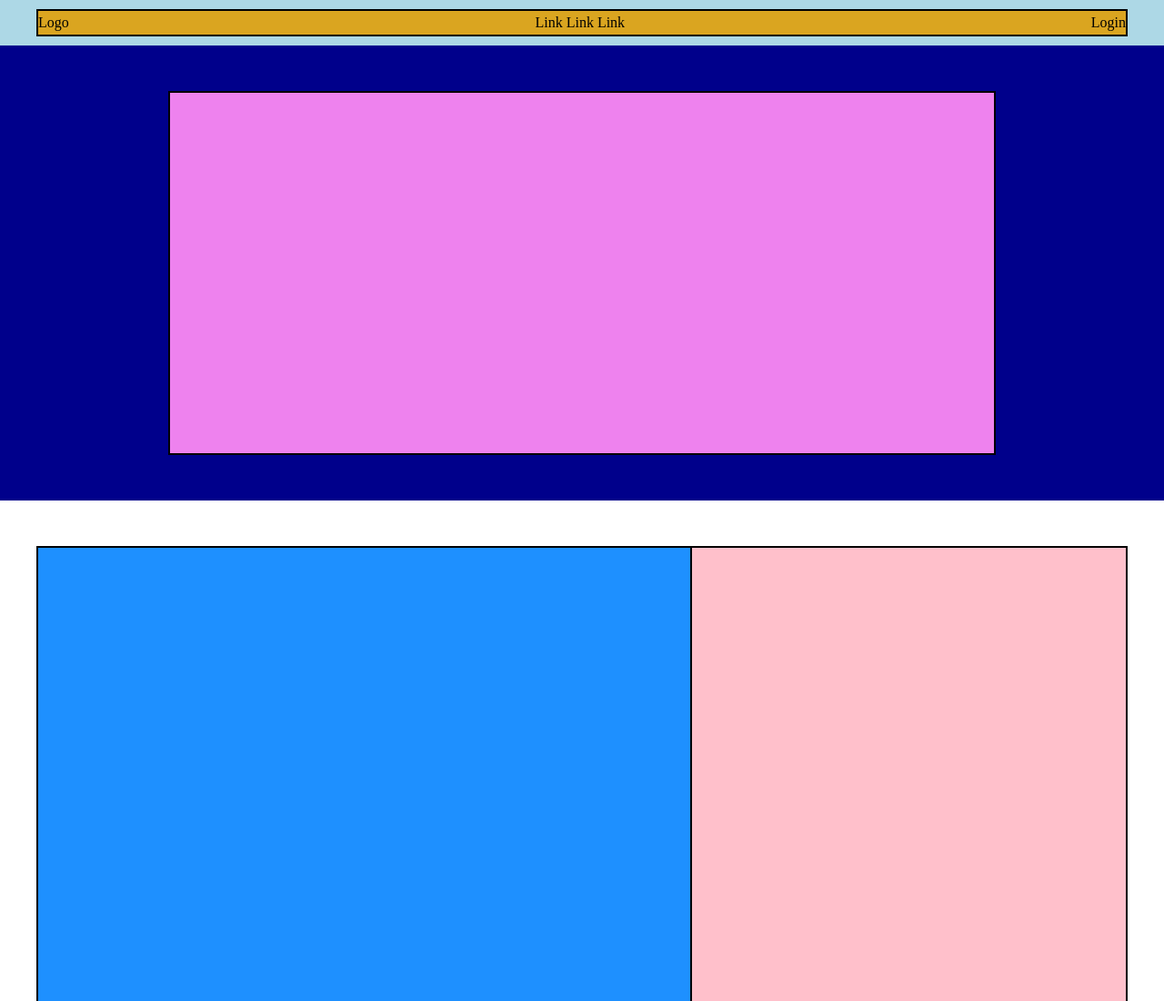
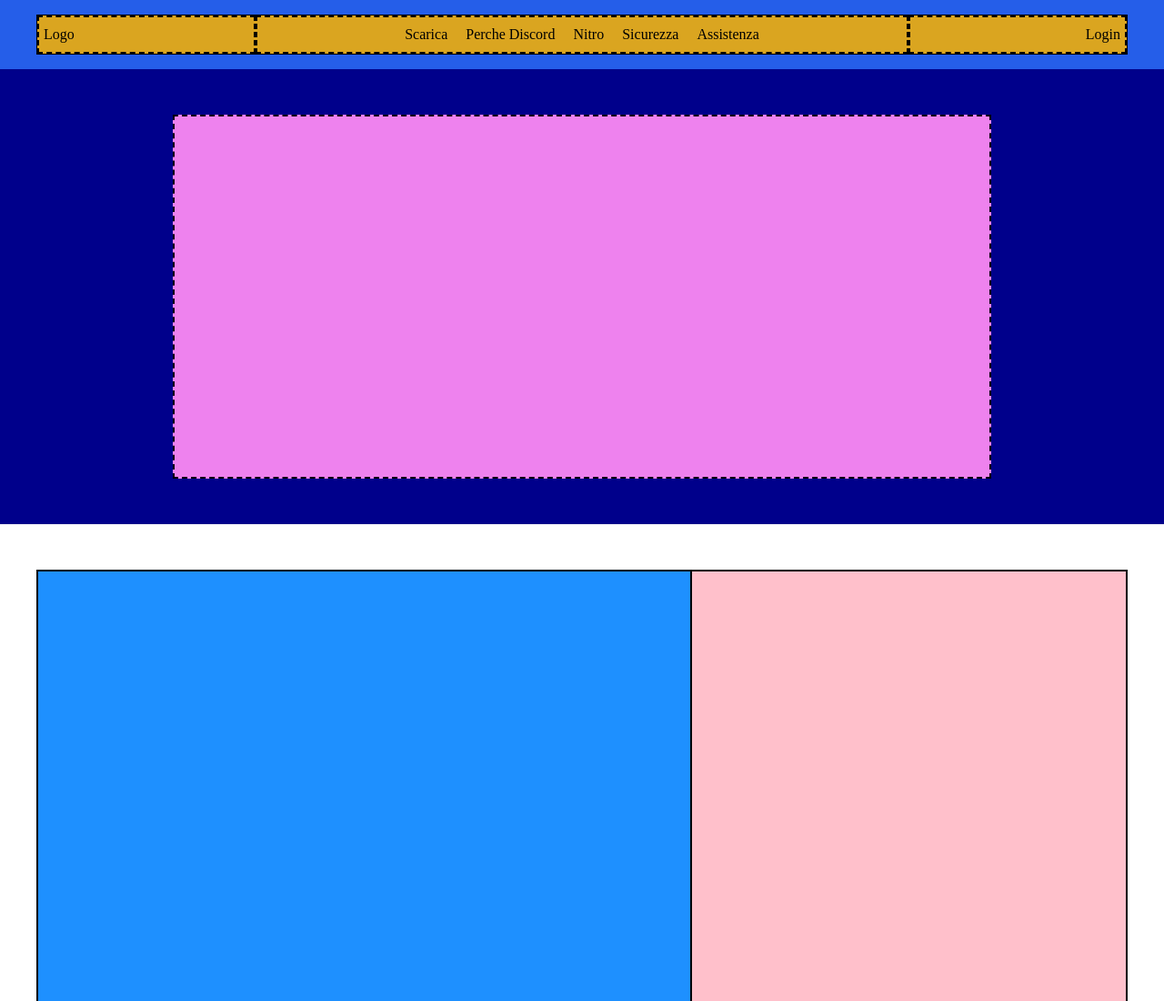
Before and after one commit to jiemarabanzado/htmlcss-discord, a plain HTML site: page index.html in a window 1280 px wide. Shown: the top 1100 px of the page at 91% size. Drawn offline with Linux system fonts and the light colour scheme.

Commit message:
correzione header

```diff
--- a/index.html
+++ b/index.html
@@ -9,16 +9,26 @@
 </head>
 <body class="debug">
     <header>
-        <div class="container header-top">
+        <div class="header-top">
+            <div class="container row">
                 <div class="logo">Logo</div>
-            <div class="main-nav">Link Link Link</div>
+                <nav class="main-nav">
+                    <ul>
+                        <li><a href="#">Scarica</a></li>
+                        <li><a href="#">Perche Discord</a></li>
+                        <li><a href="#">Nitro</a></li>
+                        <li><a href="#">Sicurezza</a></li>
+                        <li><a href="#">Assistenza</a></li>
+                    </ul>
+                </nav>
                 <div class="login">Login</div>
+            </div>
+        </div>
+        <div class="hero">
+            <div class="container-small"></div>
         </div>
     </header>
     <main>
-        <section class="download-window">
-            <div class="download"></div>
-        </section>
         <!--parte delle sezioni principali-->
         <div class="sezioni">
             <div class="content">
--- a/style.css
+++ b/style.css
@@ -4,33 +4,28 @@
     margin:0px;
     padding: 0px;
 }
-
 /*------------
    debug
    --------*/
 .debug header{
      background-color: #add8e6;
-     height: 50px;
-     padding-top: 10px;
 }
-.debug .header-top{
+.debug .header-top .container{
     background-color: #daa520;
-    height: 50px;
-    border: 2px solid black;
-    height: 30px;
+
 }
-.debug .download-window{
+.debug .header-top .row > * {
+    border: 2px dashed;
+    padding: 10px 5px;
+}
+.debug .hero {
+    background-color: #00008b;
     height: 500px;
-    background-color: #00008b;
-    padding-top: 50px;
 }
-.debug .download{
+.debug .hero .container-small {
     background-color: #ee82ee;
-    max-width: 910px;
-    height: 400px;
-    margin: auto;
-    border: 2px solid black;
-
+    height: 100%;
+    border: 2px dashed;
 }
 .debug .content{
     height: 600px;
@@ -97,17 +92,55 @@
     max-width: 1200px;
     margin: auto;
 }
-
+.container-small {
+    max-width: 900px;
+    margin: auto;
+}
+.row {
+    display: flex;
+}
 /*header-----
 ----------*/
-.header{
-    padding: 16px 0px;
+header{
+    background-image: url(../img/jumbo.png);
+}
+.header-top {
+    padding: 16px 0;
+}
+.header-top .row {
+    align-items: center;
+}
+.logo, .login {
+    width: 20%;
+    padding: 0 5px;
+}
+.main-nav {
+    width: 60%;
+}
+.main-nav ul {
+    list-style: none;
+    display: flex;
+    justify-content: center;
+}
+.main-nav ul li {
+    margin: 0 10px;
+}
+.main-nav ul li a {
+    text-decoration: none;
+    color: inherit;
+}
+.login {
+    text-align: right;
+}
+.log-button{
+    height: 30px;
+    width: 50px;
+    border-radius: 13px;
+    border: none;
 }
 
-.header-top{
-    display: flex;
-    justify-content: space-between;
-    align-items: center;
+.hero {
+    padding: 50px 0;
 }
 /*-------
   main---*/
```
Lines whose indentation alone changed are shown as unchanged.
